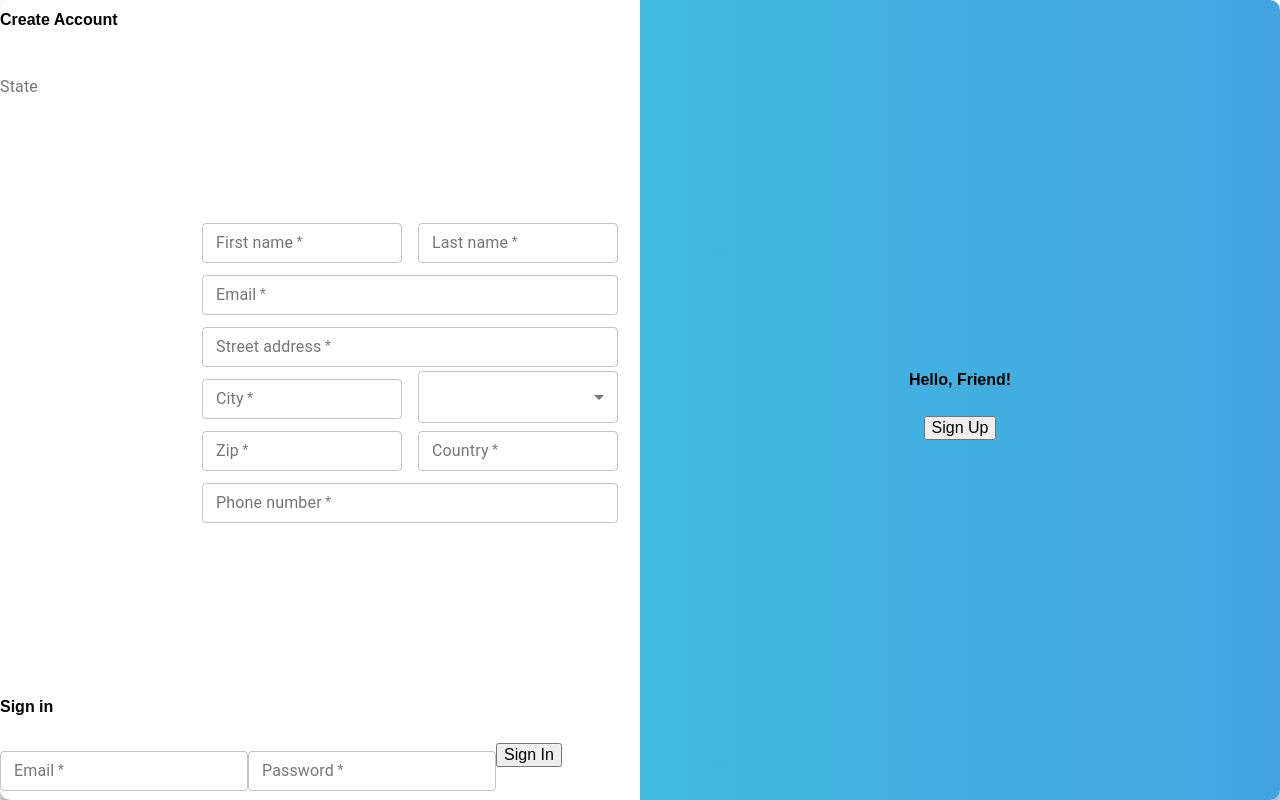
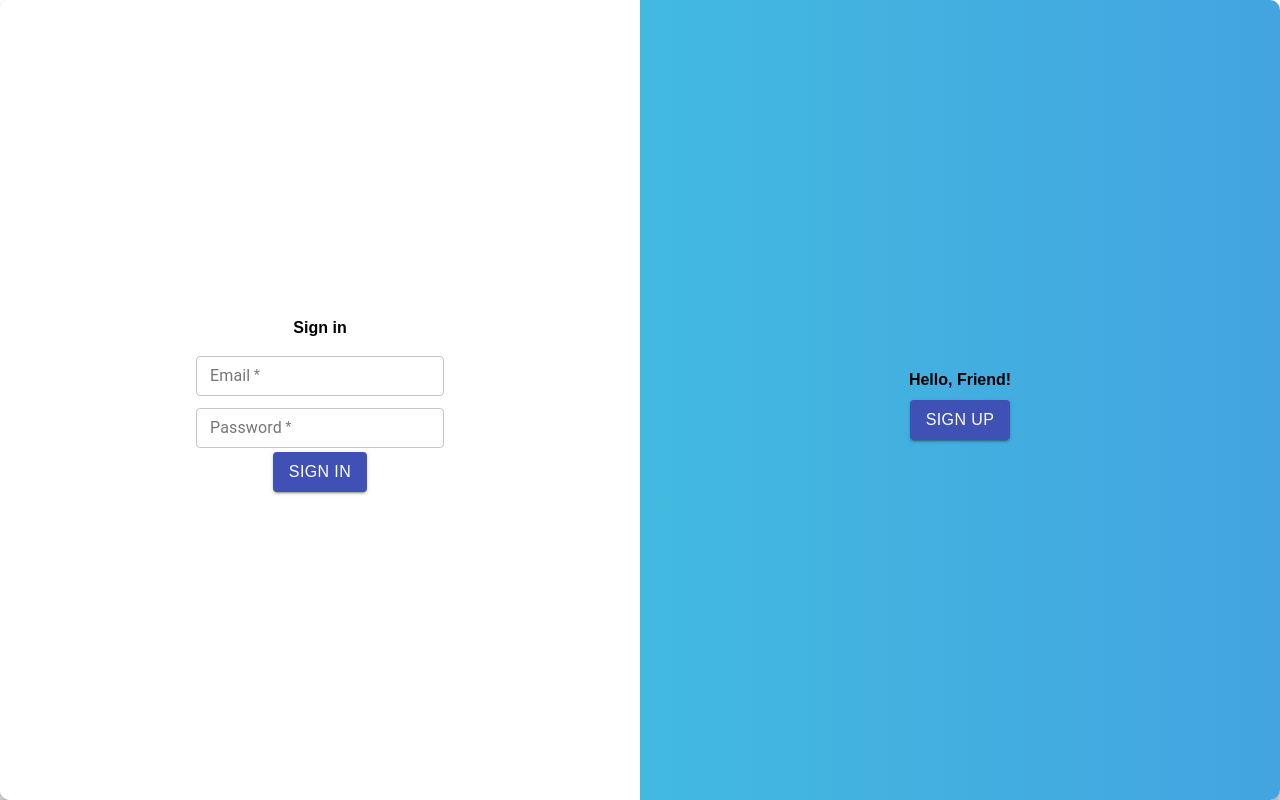
Before and after one commit to latifah-president/pocketshop-client, a React (Create React App) app in the folder pocketshop-client/: page /registration/vendor in a window 1280 px wide. Built offline with nearby package versions, Linux system fonts and the light colour scheme.

Commit message:
fixed css for registration pages

```diff
--- a/pocketshop-client/src/components/RegistrationFormOverlay/RegistrationFormOverlay.js
+++ b/pocketshop-client/src/components/RegistrationFormOverlay/RegistrationFormOverlay.js
@@ -1,4 +1,6 @@
 import React from "react";
+import Button from "@material-ui/core/Button";
+
 import "./styles.css";
 
 export const RegistrationFormOverlay = () => (
@@ -6,7 +8,9 @@ export const RegistrationFormOverlay = () => (
     <div className="overlay">
       <div className="overlay-panel overlay-left">
         <h1>Welcome Back!</h1>
-        <button
+        <Button
+          variant="contained"
+          color="primary"
           onClick={() => {
             const container = document.getElementById("container");
             container.classList.remove("right-panel-active");
@@ -15,20 +19,22 @@ export const RegistrationFormOverlay = () => (
           id="signIn"
         >
           Sign In
-        </button>
+        </Button>
       </div>
       <div className="overlay-panel overlay-right">
         <h1>Hello, Friend!</h1>
-        <button
+        <Button
+          variant="contained"
+          color="primary"
           onClick={() => {
             const container = document.getElementById("container");
             container.classList.add("right-panel-active");
           }}
-          className="ghost"
+          // className="ghost"
           id="signUp"
         >
           Sign Up
-        </button>
+        </Button>
       </div>
     </div>
   </div>
--- a/pocketshop-client/src/components/RegistrationFormOverlay/styles.css
+++ b/pocketshop-client/src/components/RegistrationFormOverlay/styles.css
@@ -1,3 +1,112 @@
+/* To Do: break down and extract only useful classes */
+
+:root {
+  --link-colors: rgb(180, 220, 220);
+  --light-blue: rgb(91, 164, 207);
+  --dark-blue: rgb(67, 164, 224);
+}
+button {
+  border-radius: 20px;
+  border: 1px solid var(--light-blue);
+  background-color: var(--dark-blue);
+  color: rgb(255, 255, 255);
+  cursor: pointer;
+  font-size: 12px;
+  font-weight: bold;
+  padding: 12px 45px;
+  letter-spacing: 1px;
+  text-transform: uppercase;
+  transition: transform 80ms ease-in;
+}
+button:hover {
+  background-color: var(--light-blue);
+}
+button:active {
+  transform: scale(0.95);
+}
+button:focus {
+  outline: none;
+}
+button.ghost {
+  background-color: transparent;
+  border-color: rgb(255, 255, 255);
+}
+button.ghost:hover {
+  background-color: var(--light-blue);
+}
+/*
+form {
+  background-color: rgb(255, 255, 255);
+  display: flex;
+  align-items: center;
+  justify-content: center;
+  flex-direction: column;
+  padding: 0 50px;
+  height: 100%;
+  text-align: center;
+} */
+.input-error {
+  background-color: rgb(255, 255, 255);
+  border: 2px solid red;
+  border-radius: 10px;
+  padding: 12px 15px;
+  margin: 8px 0;
+  width: 100%;
+  display: block;
+}
+.registration-container {
+  background-color: rgb(255, 255, 255);
+  border-radius: 10px;
+  box-shadow: 0 14px 28px rgba(0, 0, 0, 0.25), 0 10px 10px rgba(0, 0, 0, 0.22);
+  position: relative;
+  overflow: hidden;
+  width: 100vw;
+  min-height: 100vh;
+}
+.form-container {
+  background-color: white;
+  display: flex;
+  flex-direction: column;
+  position: absolute;
+  top: 0;
+  height: 100%;
+  transition: all 0.6s ease-in-out;
+  justify-content: center;
+  align-items: center;
+}
+.sign-in-container {
+  left: 0;
+  width: 50%;
+  /* opacity: 0; */
+  z-index: 2;
+}
+.sign-up-container {
+  left: 0;
+  width: 50%;
+  opacity: 0;
+  z-index: 1;
+}
+.registration-container.right-panel-active .sign-in-container {
+  transform: translateX(100%);
+}
+.registration-container.right-panel-active .sign-up-container {
+  transform: translateX(100%);
+  opacity: 1;
+  z-index: 5;
+  animation: show 0.6s;
+}
+@keyframes show {
+  0%,
+  49.99% {
+    opacity: 0;
+    z-index: 1;
+  }
+  50%,
+  100% {
+    opacity: 1;
+    z-index: 5;
+  }
+}
 .overlay-container {
   position: absolute;
   top: 0;
@@ -8,7 +117,9 @@
   transition: transform 0.6s ease-in-out;
   z-index: 100;
 }
-
+.registration-container.right-panel-active .overlay-container {
+  transform: translateX(-100%);
+}
 .overlay {
   background: linear-gradient(to right, #40d0e0, rgb(67, 164, 224));
   background-repeat: no-repeat;
@@ -21,7 +132,9 @@
   transform: translateX(0);
   transition: transform 0.6s ease-in-out;
 }
-
+.registration-container.right-panel-active .overlay {
+  transform: translateX(50%);
+}
 .overlay-panel {
   position: absolute;
   display: flex;
@@ -36,40 +149,19 @@
   transform: translateX(0);
   transition: transform 0.6s ease-in-out;
 }
-
 .overlay-left {
   transform: translateX(-20%);
 }
-
+.registration-container.right-panel-active .overlay-left {
+  transform: translateX(0);
+}
 .overlay-right {
   right: 0;
   transform: translateX(0);
 }
-
-.registration-container.right-panel-active .sign-in-container {
-  transform: translateX(100%);
-}
-
-.registration-container.right-panel-active .sign-up-container {
-  transform: translateX(100%);
-  opacity: 1;
-  z-index: 5;
-  animation: show 0.6s;
-}
-
-.registration-container.right-panel-active .overlay {
-  transform: translateX(50%);
-}
-
-.registration-container.right-panel-active .overlay-left {
-  transform: translateX(0);
-}
-
 .registration-container.right-panel-active .overlay-right {
   transform: translateX(20%);
 }
-
-h1 {
-  font-weight: bold;
-  padding-bottom: 1rem;
+.input {
+  width: 50%;
 }
--- a/pocketshop-client/src/containers/RegistrationFormContainer/RegistrationFormContainer.js
+++ b/pocketshop-client/src/containers/RegistrationFormContainer/RegistrationFormContainer.js
@@ -172,7 +172,7 @@ export const SignUpForm = ({ error, handleErrors, handleSubmit }) => {
           // defaultValue="Hello World"
           variant="outlined"
         /> */}
-          <InputLabel id="demo-simple-select-label">State</InputLabel>
+          <InputLabel>State</InputLabel>
           <Select
             className={classes.selectFieldThin}
             variant="outlined"
@@ -213,7 +213,7 @@ export const SignUpForm = ({ error, handleErrors, handleSubmit }) => {
           />
         </div>
       </FormControl>
-      <button
+      {/* <button
         className="rounded-xxl border border-light-blue bg-dark-blue text-white cursor-pointer text-xs font-bold py-3 px-12 tracking-wide uppercase ease-in duration-75"
         onClick={e => {
           e.preventDefault();
@@ -221,7 +221,10 @@ export const SignUpForm = ({ error, handleErrors, handleSubmit }) => {
         }}
       >
         Sign Up
-      </button>
+      </button> */}
+      <Button variant="contained" color="primary">
+        Sign Up
+      </Button>
     </div>
   );
 };
@@ -249,7 +252,7 @@ export const SignInForm = ({ error, handleErrors, handleSubmit }) => {
         // defaultValue="Hello World"
         variant="outlined"
       />
-      <button
+      {/* <button
         className="rounded-xxl border border-light-blue bg-dark-blue text-white cursor-pointer text-xs font-bold py-3 px-12 tracking-wide uppercase ease-in duration-75"
         onClick={e => {
           e.preventDefault();
@@ -257,7 +260,10 @@ export const SignInForm = ({ error, handleErrors, handleSubmit }) => {
         }}
       >
         Sign In
-      </button>
+      </button> */}
+      <Button variant="contained" color="primary">
+        Sign In
+      </Button>
     </div>
   );
 };
--- a/pocketshop-client/src/pages/CustomerRegistrationPage/styles.css
+++ b/pocketshop-client/src/pages/CustomerRegistrationPage/styles.css
@@ -1,3 +1,59 @@
+/* To Do: break down and extract only useful classes */
+
+:root {
+  --link-colors: rgb(180, 220, 220);
+  --light-blue: rgb(91, 164, 207);
+  --dark-blue: rgb(67, 164, 224);
+}
+button {
+  border-radius: 20px;
+  border: 1px solid var(--light-blue);
+  background-color: var(--dark-blue);
+  color: rgb(255, 255, 255);
+  cursor: pointer;
+  font-size: 12px;
+  font-weight: bold;
+  padding: 12px 45px;
+  letter-spacing: 1px;
+  text-transform: uppercase;
+  transition: transform 80ms ease-in;
+}
+button:hover {
+  background-color: var(--light-blue);
+}
+button:active {
+  transform: scale(0.95);
+}
+button:focus {
+  outline: none;
+}
+button.ghost {
+  background-color: transparent;
+  border-color: rgb(255, 255, 255);
+}
+button.ghost:hover {
+  background-color: var(--light-blue);
+}
+/*
+form {
+  background-color: rgb(255, 255, 255);
+  display: flex;
+  align-items: center;
+  justify-content: center;
+  flex-direction: column;
+  padding: 0 50px;
+  height: 100%;
+  text-align: center;
+} */
+.input-error {
+  background-color: rgb(255, 255, 255);
+  border: 2px solid red;
+  border-radius: 10px;
+  padding: 12px 15px;
+  margin: 8px 0;
+  width: 100%;
+  display: block;
+}
 .registration-container {
   background-color: rgb(255, 255, 255);
   border-radius: 10px;
@@ -7,3 +63,105 @@
   width: 100vw;
   min-height: 100vh;
 }
+.form-container {
+  background-color: white;
+  display: flex;
+  flex-direction: column;
+  position: absolute;
+  top: 0;
+  height: 100%;
+  transition: all 0.6s ease-in-out;
+  justify-content: center;
+  align-items: center;
+}
+.sign-in-container {
+  left: 0;
+  width: 50%;
+  /* opacity: 0; */
+  z-index: 2;
+}
+.sign-up-container {
+  left: 0;
+  width: 50%;
+  opacity: 0;
+  z-index: 1;
+}
+.registration-container.right-panel-active .sign-in-container {
+  transform: translateX(100%);
+}
+.registration-container.right-panel-active .sign-up-container {
+  transform: translateX(100%);
+  opacity: 1;
+  z-index: 5;
+  animation: show 0.6s;
+}
+@keyframes show {
+  0%,
+  49.99% {
+    opacity: 0;
+    z-index: 1;
+  }
+  50%,
+  100% {
+    opacity: 1;
+    z-index: 5;
+  }
+}
+.overlay-container {
+  position: absolute;
+  top: 0;
+  left: 50%;
+  width: 50%;
+  height: 100%;
+  overflow: hidden;
+  transition: transform 0.6s ease-in-out;
+  z-index: 100;
+}
+.registration-container.right-panel-active .overlay-container {
+  transform: translateX(-100%);
+}
+.overlay {
+  background: linear-gradient(to right, #40d0e0, rgb(67, 164, 224));
+  background-repeat: no-repeat;
+  background-size: cover;
+  background-position: 0 0;
+  position: relative;
+  left: -100%;
+  height: 100%;
+  width: 200%;
+  transform: translateX(0);
+  transition: transform 0.6s ease-in-out;
+}
+.registration-container.right-panel-active .overlay {
+  transform: translateX(50%);
+}
+.overlay-panel {
+  position: absolute;
+  display: flex;
+  align-items: center;
+  justify-content: center;
+  flex-direction: column;
+  padding: 0 40px;
+  text-align: center;
+  top: 0;
+  height: 100%;
+  width: 50%;
+  transform: translateX(0);
+  transition: transform 0.6s ease-in-out;
+}
+.overlay-left {
+  transform: translateX(-20%);
+}
+.registration-container.right-panel-active .overlay-left {
+  transform: translateX(0);
+}
+.overlay-right {
+  right: 0;
+  transform: translateX(0);
+}
+.registration-container.right-panel-active .overlay-right {
+  transform: translateX(20%);
+}
+.input {
+  width: 50%;
+}
--- a/pocketshop-client/src/pages/HomePage/HomePage.js
+++ b/pocketshop-client/src/pages/HomePage/HomePage.js
@@ -48,7 +48,6 @@ export const HomePage = () => {
           category={category}
           handleCategoryChange={handleCategoryChange}
         ></CategoryDropdown>
-
         <Button variant="contained" color="primary">
           <ShoppingCartIcon color="default"></ShoppingCartIcon>
           <span> $0.00 </span>
--- a/pocketshop-client/src/pages/VendorRegistrationPage/styles.css
+++ b/pocketshop-client/src/pages/VendorRegistrationPage/styles.css
@@ -1,22 +1,167 @@
+/* To Do: break down and extract only useful classes */
+
+:root {
+  --link-colors: rgb(180, 220, 220);
+  --light-blue: rgb(91, 164, 207);
+  --dark-blue: rgb(67, 164, 224);
+}
+button {
+  border-radius: 20px;
+  border: 1px solid var(--light-blue);
+  background-color: var(--dark-blue);
+  color: rgb(255, 255, 255);
+  cursor: pointer;
+  font-size: 12px;
+  font-weight: bold;
+  padding: 12px 45px;
+  letter-spacing: 1px;
+  text-transform: uppercase;
+  transition: transform 80ms ease-in;
+}
+button:hover {
+  background-color: var(--light-blue);
+}
+button:active {
+  transform: scale(0.95);
+}
+button:focus {
+  outline: none;
+}
+button.ghost {
+  background-color: transparent;
+  border-color: rgb(255, 255, 255);
+}
+button.ghost:hover {
+  background-color: var(--light-blue);
+}
+/*
+form {
+  background-color: rgb(255, 255, 255);
+  display: flex;
+  align-items: center;
+  justify-content: center;
+  flex-direction: column;
+  padding: 0 50px;
+  height: 100%;
+  text-align: center;
+} */
+.input-error {
+  background-color: rgb(255, 255, 255);
+  border: 2px solid red;
+  border-radius: 10px;
+  padding: 12px 15px;
+  margin: 8px 0;
+  width: 100%;
+  display: block;
+}
+.registration-container {
+  background-color: rgb(255, 255, 255);
+  border-radius: 10px;
+  box-shadow: 0 14px 28px rgba(0, 0, 0, 0.25), 0 10px 10px rgba(0, 0, 0, 0.22);
+  position: relative;
+  overflow: hidden;
+  width: 100vw;
+  min-height: 100vh;
+}
+.form-container {
+  background-color: white;
+  display: flex;
+  flex-direction: column;
+  position: absolute;
+  top: 0;
+  height: 100%;
+  transition: all 0.6s ease-in-out;
+  justify-content: center;
+  align-items: center;
+}
+.sign-in-container {
+  left: 0;
+  width: 50%;
+  /* opacity: 0; */
+  z-index: 2;
+}
+.sign-up-container {
+  left: 0;
+  width: 50%;
+  opacity: 0;
+  z-index: 1;
+}
 .registration-container.right-panel-active .sign-in-container {
   transform: translateX(100%);
 }
-
 .registration-container.right-panel-active .sign-up-container {
   transform: translateX(100%);
   opacity: 1;
   z-index: 5;
   animation: show 0.6s;
 }
-
+@keyframes show {
+  0%,
+  49.99% {
+    opacity: 0;
+    z-index: 1;
+  }
+  50%,
+  100% {
+    opacity: 1;
+    z-index: 5;
+  }
+}
+.overlay-container {
+  position: absolute;
+  top: 0;
+  left: 50%;
+  width: 50%;
+  height: 100%;
+  overflow: hidden;
+  transition: transform 0.6s ease-in-out;
+  z-index: 100;
+}
+.registration-container.right-panel-active .overlay-container {
+  transform: translateX(-100%);
+}
+.overlay {
+  background: linear-gradient(to right, #40d0e0, rgb(67, 164, 224));
+  background-repeat: no-repeat;
+  background-size: cover;
+  background-position: 0 0;
+  position: relative;
+  left: -100%;
+  height: 100%;
+  width: 200%;
+  transform: translateX(0);
+  transition: transform 0.6s ease-in-out;
+}
 .registration-container.right-panel-active .overlay {
   transform: translateX(50%);
 }
-
+.overlay-panel {
+  position: absolute;
+  display: flex;
+  align-items: center;
+  justify-content: center;
+  flex-direction: column;
+  padding: 0 40px;
+  text-align: center;
+  top: 0;
+  height: 100%;
+  width: 50%;
+  transform: translateX(0);
+  transition: transform 0.6s ease-in-out;
+}
+.overlay-left {
+  transform: translateX(-20%);
+}
 .registration-container.right-panel-active .overlay-left {
   transform: translateX(0);
 }
-
+.overlay-right {
+  right: 0;
+  transform: translateX(0);
+}
 .registration-container.right-panel-active .overlay-right {
   transform: translateX(20%);
 }
+.input {
+  width: 50%;
+}
```
Also changed, not shown: pocketshop-client/src/containers/RegistrationFormContainer/styles.css (+63 -17 lines).
